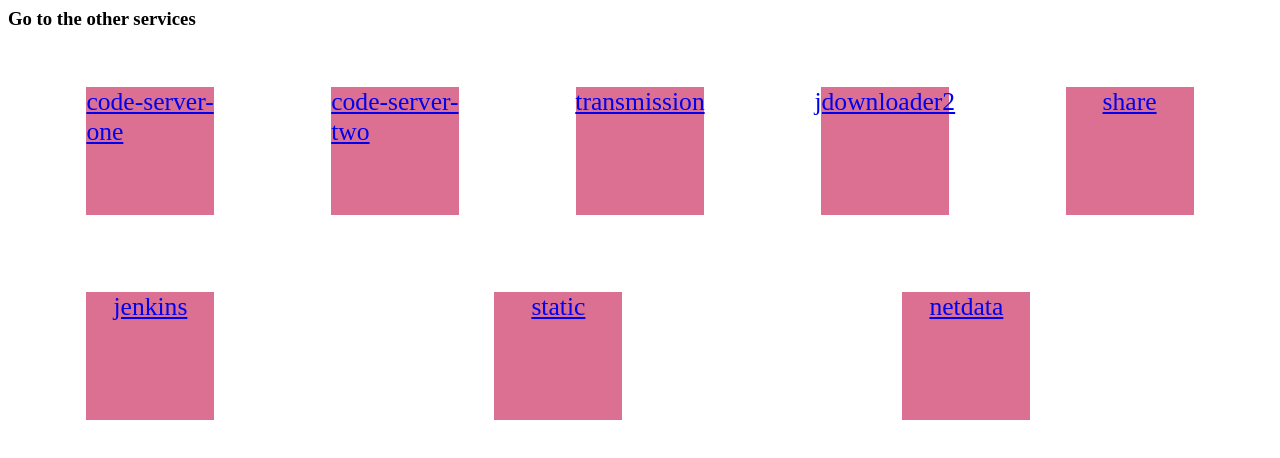
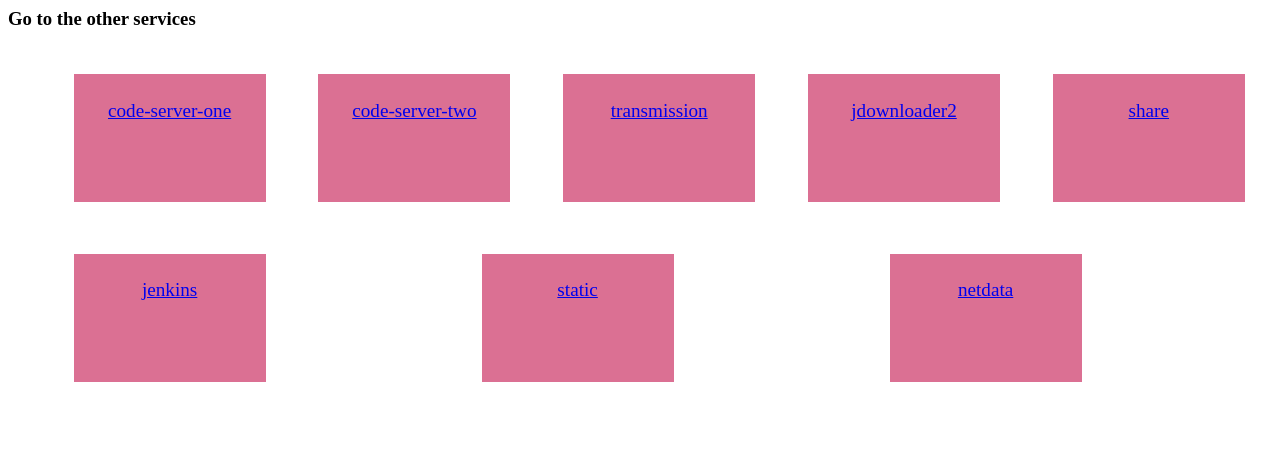
Before and after one commit to silversaber/Docker-Compose--Redis, a plain HTML site: page index.html in a window 1280 px wide. Drawn offline with Linux system fonts and the light colour scheme.

Commit message:
index 페이지 수정

```diff
--- a/index.html
+++ b/index.html
@@ -11,12 +11,12 @@
             article ul li {
                 flex: auto;
                 list-style-type: none;
-                margin: 3vw;
+                margin: 2vw;
             }
 
             article ul li div {
                 display: flex;
-                width: 10vw;
+                width: 15vw;
                 height: 10vw;
                 background-color: palevioletred;
             }
@@ -26,7 +26,8 @@
                 justify-content: center;
                 width: 100%;
                 height: 100%;
-                font-size:2vw;
+                margin-top: 2vw;
+                font-size: 1.5vw;
             }
 
         </style>
```
